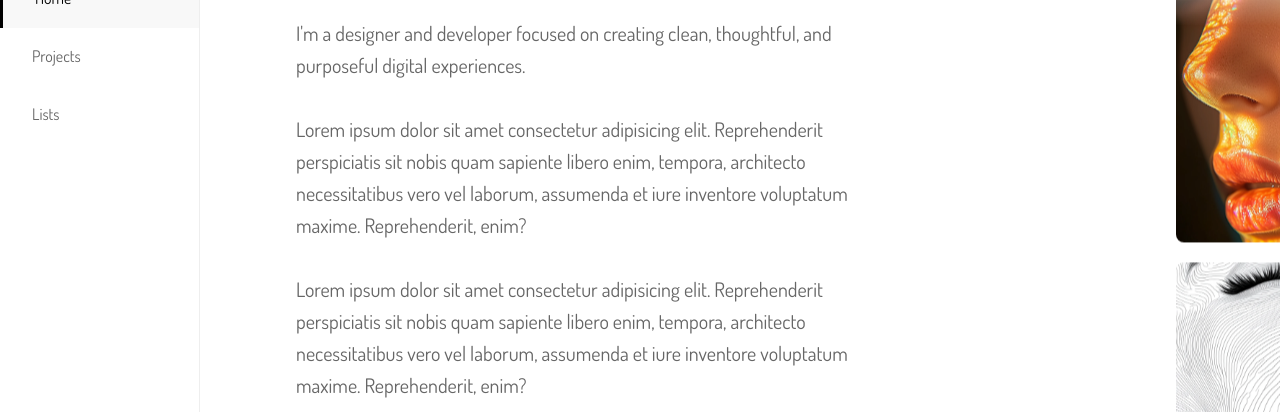
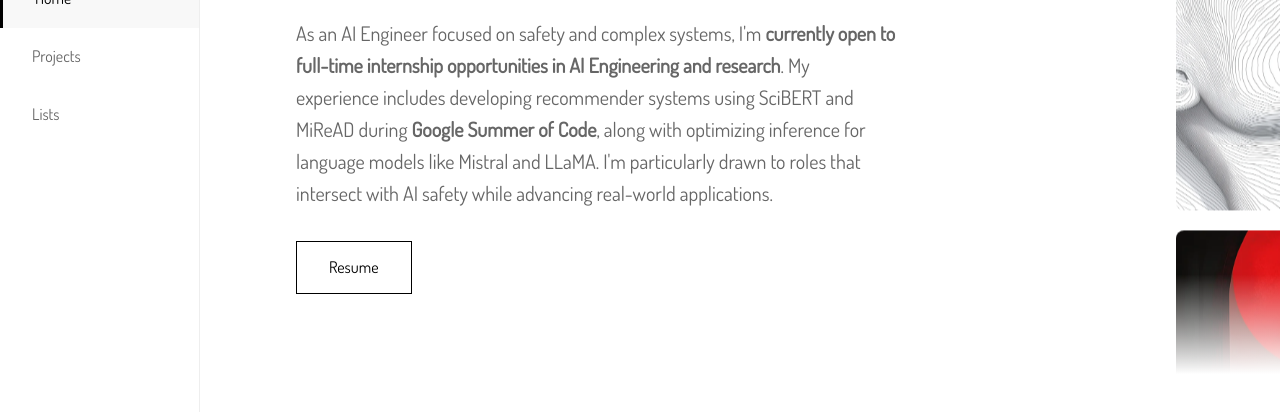
Before and after one commit to S-panda1/portfolio, a plain HTML site: page index.html in a window 1280 px wide. Shown: the part 180-592 px from the top of the page. Drawn offline with nearby package versions, Linux system fonts and the light colour scheme; a web font is replaced by a local one.

Commit message:
Update index.html

```diff
--- a/index.html
+++ b/index.html
@@ -54,11 +54,8 @@
             <section id="home">
                 <div class="hero">
                     <h1>Subhankar Panda</h1>
-                    <p>I'm a designer and developer focused on creating clean, thoughtful, and purposeful digital experiences.</p>
-                    <p>Lorem ipsum dolor sit amet consectetur adipisicing elit. Reprehenderit perspiciatis sit nobis quam sapiente libero enim, tempora, architecto necessitatibus vero vel laborum, assumenda et iure inventore voluptatum maxime. Reprehenderit, enim?</p>
-                    <p>Lorem ipsum dolor sit amet consectetur adipisicing elit. Reprehenderit perspiciatis sit nobis quam sapiente libero enim, tempora, architecto necessitatibus vero vel laborum, assumenda et iure inventore voluptatum maxime. Reprehenderit, enim?</p>
-                    <p>Lorem ipsum dolor sit amet consectetur adipisicing elit. Reprehenderit perspiciatis sit nobis quam sapiente libero enim, tempora, architecto necessitatibus vero vel laborum, assumenda et iure inventore voluptatum maxime. Reprehenderit, enim?</p>
-                    <a href="#projects" class="cta-button">Resume</a>
+                    <p>As an AI Engineer focused on safety and complex systems, I'm <strong>currently open to full-time internship opportunities in AI Engineering and research</strong>. My experience includes developing recommender systems using SciBERT and MiReAD during <strong>Google Summer of Code</strong>, along with optimizing inference for language models like Mistral and LLaMA. I'm particularly drawn to roles that intersect with AI safety while advancing real-world applications.</p>
+                    <a href="https://drive.google.com/file/d/1QRQAwQMn9K9NQ5-ImE5KqfQsTefKgL3b/view?usp=sharing" class="cta-button">Resume</a>
         </div>
         <div class="slideshow-container">
 
```
